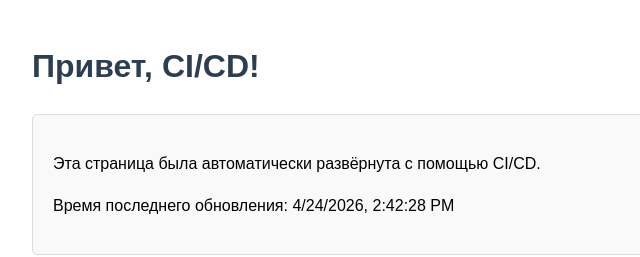
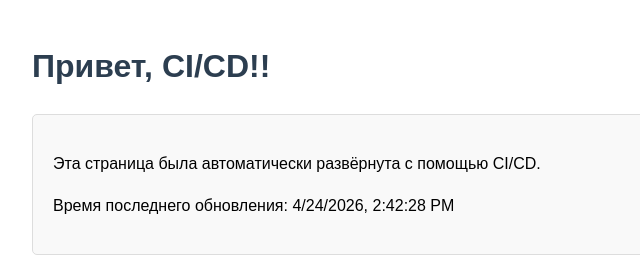
Before and after one commit to SergeiShirkin/mlops_test, a plain HTML site: page index.html in a window 1280 px wide. Shown: the full height of the page, 208-848 px from the left. Drawn offline with Linux system fonts and the light colour scheme.

Commit message:
Update index.html

```diff
--- a/index.html
+++ b/index.html
@@ -22,7 +22,7 @@
     </style>
 </head>
 <body>
-    <h1>Привет, CI/CD!</h1>
+    <h1>Привет, CI/CD!!</h1>
     <div class="container">
         <p>Эта страница была автоматически развёрнута с помощью CI/CD.</p>
         <p>Время последнего обновления: <span id="timestamp"></span></p>
```
